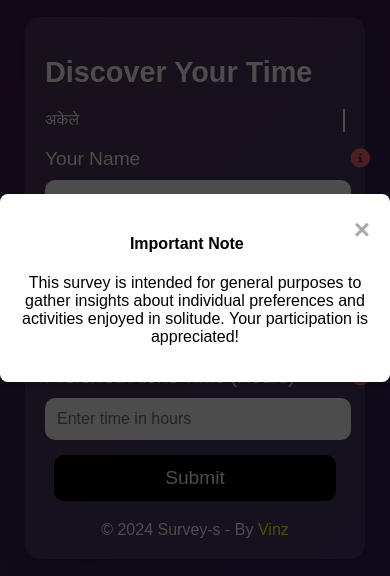
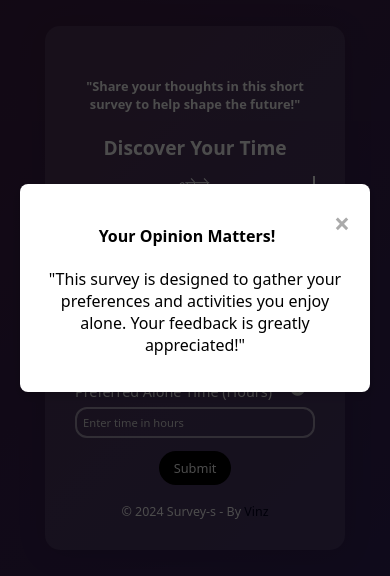
Before and after one commit to Its-Vinz/Survey-s, a plain HTML site: page index.html in a window 390 px wide. Shown: the part 134-710 px from the top of the page. Drawn offline with nearby package versions, Linux system fonts and the light colour scheme.

Commit message:
Update index.html

```diff
--- a/index.html
+++ b/index.html
@@ -5,231 +5,13 @@
     <meta name="viewport" content="width=device-width, initial-scale=1.0">
     <title>Survey-s</title>
     <link rel="stylesheet" href="https://cdnjs.cloudflare.com/ajax/libs/font-awesome/6.0.0-beta3/css/all.min.css">
-    <style>
-        body {
-    	    font-family: 'Poppins', sans-serif;
-            background: linear-gradient(135deg, #0c1b2b, #3e1f47, #2a2a72);
-            background-size: 300% 300%;
-            animation: gradient 10s ease infinite;
-            display: flex;
-            justify-content: center;
-            align-items: center;
-            height: 100vh;
-            margin: 0;
-            color: white;
-        }
-
-	@keyframes gradient {
-	    0% {
-		background-position: 0% 50%;
-	    }
-	    50% {
-		background-position: 100% 50%;
-	    }
-	    100% {
-		background-position: 0% 50%;
-	    }
-	}
-
-        .container {
-            background: rgba(255, 255, 255, 0.1);
-            padding: 33px;
-            border-radius: 15px;
-            box-shadow: 0 4px 30px rgba(0, 0, 0, 0.1);
-            width: 90%;
-            max-width: 400px;
-            transition: all 0.3s ease-in-out;
-        }
-
-        h1 {
-            font-size: 2.2rem;
-            margin-bottom: 20px;
-        }
-
-        label {
-            font-size: 1.2rem;
-            margin-bottom: 10px;
-            display: block;
-            position: relative;
-        }
-
-        input, textarea {
-            width: 94%;
-            padding: 12px;
-            margin-bottom: 15px;
-            border-radius: 10px;
-            border: none;
-            font-size: 1rem;
-            color: black;
-        }
-
-        .info-icon {
-            color: #ff6b6b;
-            position: absolute;
-            right: -25px;
-            cursor: pointer;
-        }
-
-        .info-popup {
-            display: none;
-            position: absolute;
-            background: rgba(0, 0, 0, 0.8);
-            padding: 10px;
-            color: white;
-            border-radius: 8px;
-            width: 200px;
-            font-size: 0.9rem;
-            z-index: 1;
-            left: 50%;
-            transform: translateX(-50%);
-        }
-
-        .info-icon:hover + .info-popup {
-            display: block;
-        }
-
-	.btn {
-	    background: #000; /* Black color */
-	    color: white;
-	    padding: 12px;
-	    border: none;
-	    border-radius: 10px;
-	    font-size: 1.2rem;
-	    cursor: pointer;
-	    transition: all 0.3s ease;
-	    display: block;
-	    margin: 0 auto;
-	}
-
-	.btn:hover {
-	    background-color: #231f1f; /* Dark grey for hover effect */
-	    transform: scale(1.05); /* Slightly increase size on hover */
-	}
-
-        .submitted .thank-you {
-            display: block;
-        }
-
-        @media (max-width: 768px) {
-            .container {
-                max-width: 300px;
-                padding: 20px;
-            }
-
-            h1 {
-                font-size: 1.8rem;
-            }
-
-            input, textarea {
-                font-size: 1rem;
-            }
-        }
-
-        footer a{
-            text-decoration:none;
-            color: yellow;
-        }
-
-        .thank-you {
-	    display: none;
-	    position: fixed;
-	    top: 50%;
-	    left: 50%;
-	    transform: translate(-50%, -50%);
-	    background-color: rgba(0, 0, 0, 0.8);
-	    padding: 20px;
-	    color: white;
-	    border-radius: 10px;
-	    z-index: 100;
-	}
-
-	.submitted .thank-you {
-	    display: block;
-	}
-
-	.overlay {
-	    display: none;
-	    position: fixed;
-	    top: 0;
-	    left: 0;
-	    width: 100%;
-	    height: 100%;
-	    background: rgba(0, 0, 0, 0.5);
-	    z-index: 99;
-	}
-
-	.submitted .overlay {
-	    display: block;
-	}
-
-	@media (max-width: 768px) {
-            #typingText {
-                font-size: 1rem !important; /* Adjust to fit mobile better */
-                max-width: 90vw !important;
-            }
-        }
-
-        @media (max-width: 400px) {
-            #typingText {
-                font-size: 1rem !important; /* Further decrease for very small devices */
-                max-width: 90vw !important;
-            }
-        }
-
-        #typingText {
-            line-height: 1.4em;
-            font-size: 1.3rem;
-            border-right: 2px solid white;
-            white-space: nowrap;
-            overflow: hidden;
-            max-width: 95vw;
-        }
-
-	    .popup {
-        display: none; /* Hidden by default */
-        position: fixed; /* Stay in place */
-        z-index: 1000; /* Sit on top */
-        left: 0;
-        top: 0;
-        width: 100%; /* Full width */
-        height: 100%; /* Full height */
-        background-color: rgba(0, 0, 0, 0.7); /* Black background with opacity */
-        justify-content: center; /* Center the content vertically */
-        align-items: center; /* Center the content horizontally */
-    }
-
-    .popup-content {
-        background-color: white; /* White background */
-        padding: 20px;
-        border-radius: 8px;
-        text-align: center;
-        max-width: 400px;
-        margin: auto;
-        box-shadow: 0 4px 10px rgba(0, 0, 0, 0.2);
-        color: black;
-    }
-
-    .close {
-        color: #aaa;
-        float: right;
-        font-size: 28px;
-        font-weight: bold;
-        cursor: pointer;
-    }
-
-    .close:hover,
-    .close:focus {
-        color: black;
-        text-decoration: none;
-        cursor: pointer;
-    }
-
-    </style>
+    <link rel="stylesheet" href="/style.css">
 </head>
 <body>
 <div class="overlay"></div>
 <div class="container">
-    <h1>Discover Your Time</h1>
+    <h5>"Share your thoughts in this short survey to help shape the future!"</h5>
+    <h3>Discover Your Time</h3>
     <div>
         <p id="typingText"></p>
     </div>
@@ -263,29 +45,21 @@
     <div class="thank-you">
         <p>Thank you for submitting your preferences!</p>
     </div>
-    <footer style="padding-top:20px;text-align:center">&copy; 2024 Survey-s - By <a href="https://github.com/Its-Vinz" target="_blank">Vinz</a></footer>
+    <footer>&copy; 2024 Survey-s - By <a href="https://github.com/Its-Vinz" target="_blank">Vinz</a></footer>
 </div>
 
 <div id="popup" class="popup">
     <div class="popup-content">
         <span class="close" id="closePopup">&times;</span>
-        <h4>Important Note</h4>
-        <p>This survey is intended for general purposes to gather insights about individual preferences and activities enjoyed in solitude. Your participation is appreciated!</p>
+        <h4>Your Opinion Matters!</h4>
+        <p>"This survey is designed to gather your preferences and activities you enjoy alone. Your feedback is greatly appreciated!"</p>
     </div>
 </div>
 
 <!-- GSAP for animations -->
 <script src="https://cdnjs.cloudflare.com/ajax/libs/gsap/3.7.1/gsap.min.js"></script>
 
-<script>
-    gsap.from(".container", { opacity: 0, y: 50, duration: 1.5 });
-
-    document.getElementById('userForm').addEventListener('submit', function(event) {
-        event.preventDefault();
-        document.querySelector('.container').classList.add('submitted');
-    });
-</script>
-
+<!-- GSAP animation -->
 <script>
     document.getElementById('userForm').addEventListener('submit', function(event) {
     event.preventDefault();
@@ -296,6 +70,17 @@ document.getElementById('userForm').addEventListener('submit', function(event) {
 });
 </script>
 
+<!-- Submit popup -->
+<script>
+    gsap.from(".container", { opacity: 0, y: 50, duration: 1.5 });
+
+document.getElementById('userForm').addEventListener('submit', function(event) {
+    event.preventDefault();
+    document.querySelector('.container').classList.add('submitted');
+});
+</script>
+
+<!-- Text control upper -->
 <script>
         const texts = [
         "What do you enjoy doing alone?",
@@ -309,7 +94,6 @@ document.getElementById('userForm').addEventListener('submit', function(event) {
     const typingSpeed = 60; // Faster typing speed in milliseconds
     const deletingSpeed = 50; // Faster deleting speed in milliseconds
     const delayBetweenTexts = 1000; // Shorter delay before starting to type the next text
-
 
     function typeText() {
         if (charIndex < texts[textIndex].length) {
@@ -335,27 +119,25 @@ document.getElementById('userForm').addEventListener('submit', function(event) {
     setTimeout(typeText, typingSpeed);
 </script>
 
+<!-- Note popup -->
 <script>
-    // Get the popup element
     const popup = document.getElementById("popup");
     const closePopup = document.getElementById("closePopup");
 
-    // Show the popup when the page loads
     window.onload = function() {
-        popup.style.display = "flex"; // Show the popup
+        popup.style.display = "flex";
     };
 
-    // Close the popup when the close button is clicked
     closePopup.onclick = function() {
         popup.style.display = "none";
     };
 
-    // Close the popup when the user clicks outside of the popup content
     window.onclick = function(event) {
         if (event.target == popup) {
             popup.style.display = "none";
         }
     };
 </script>
+
 </body>
 </html>
```
Lines whose indentation alone changed are shown as unchanged.
